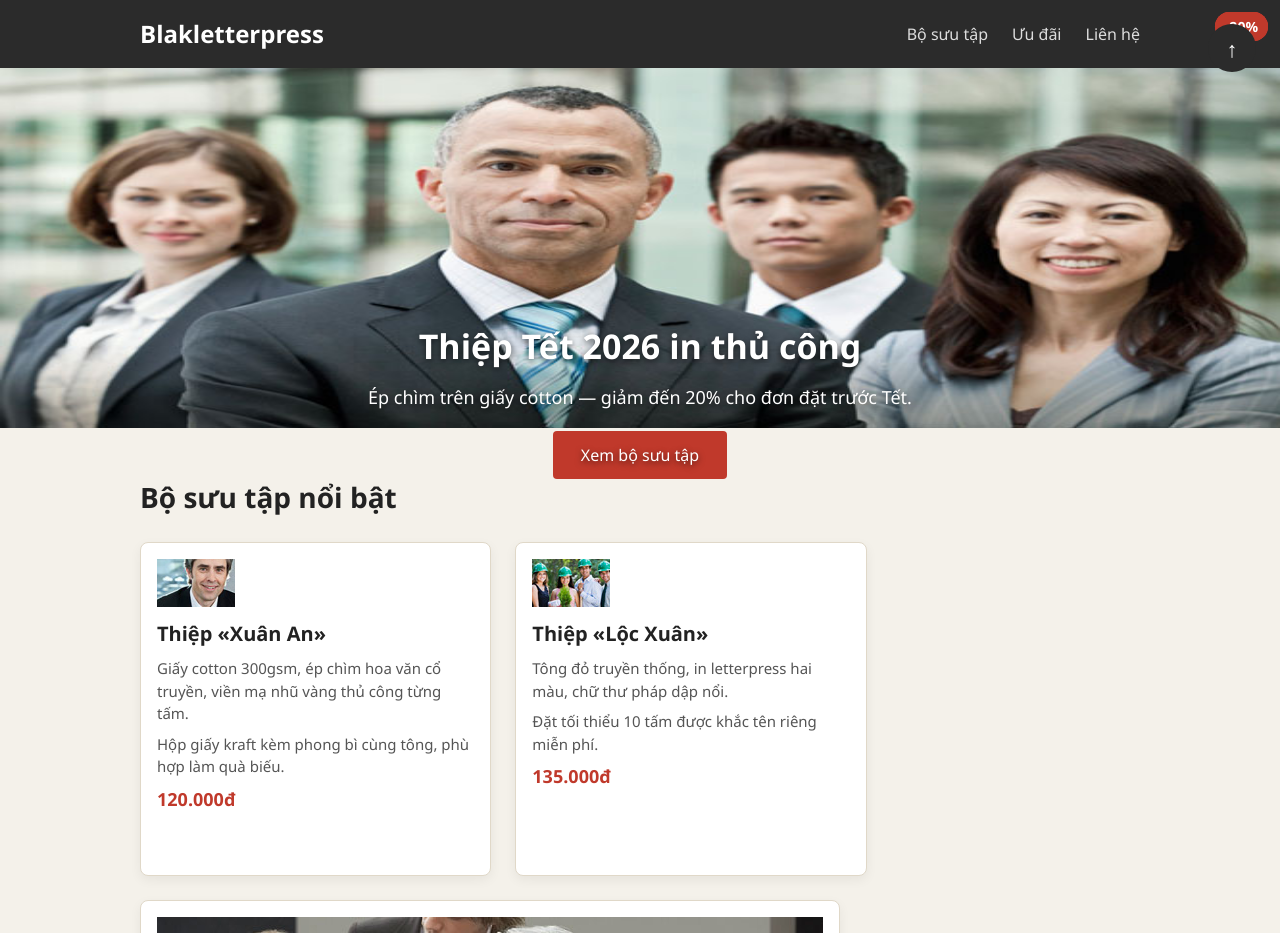
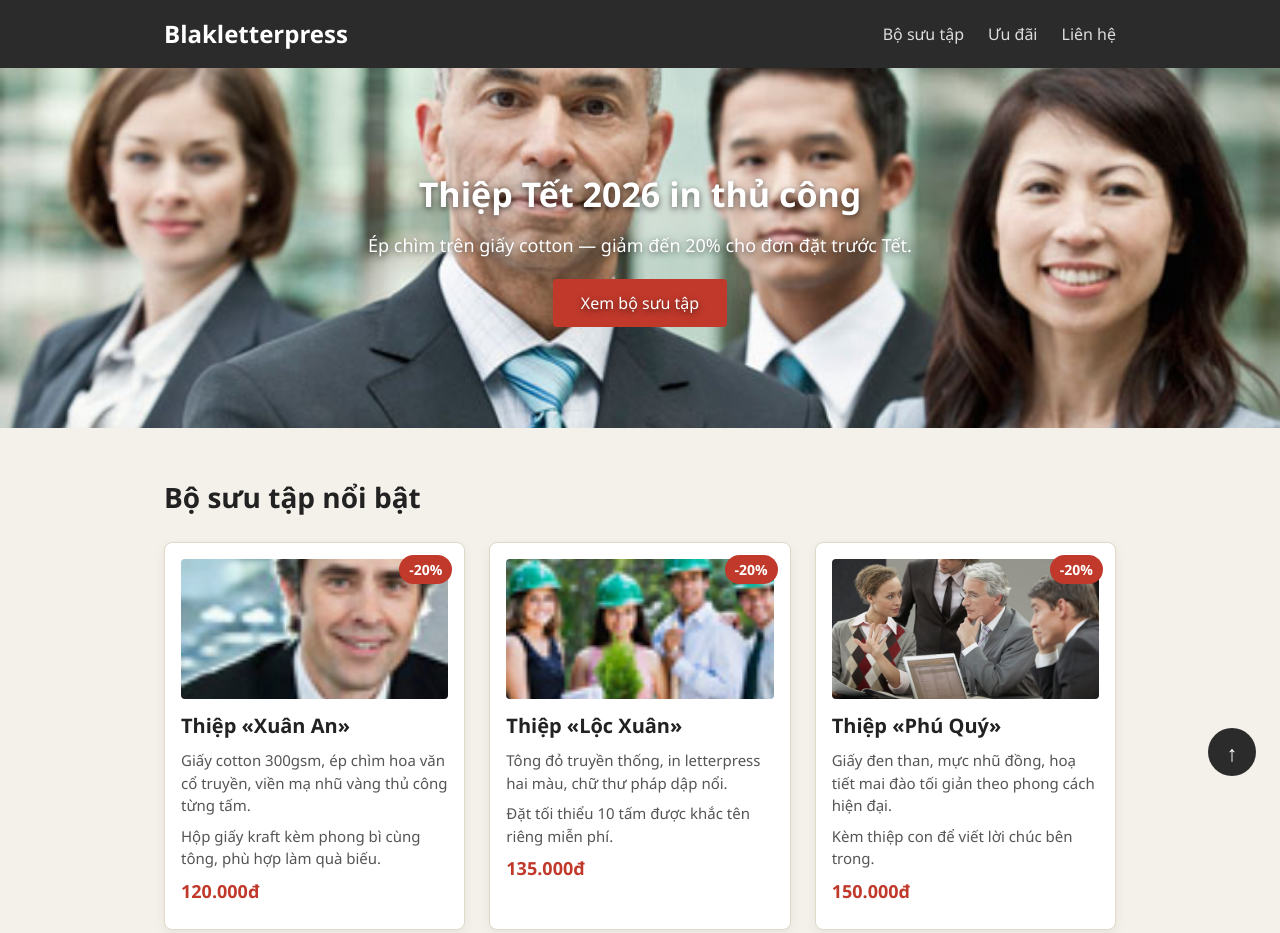
Before and after one commit to nqson-5625/web172920, a plain HTML site: page baitapCSS/Baitap1/trang.html in a window 1280 px wide. Shown: the top 933 px of the page. Drawn offline with Linux system fonts and the light colour scheme.

Commit message:
fix: style.css

```diff
--- /dev/null
+++ b/baitapCSS/Baitap1/style.css
@@ -0,0 +1,209 @@
+/* =====================================================================
+   Blakletterpress — Trang khuyến mãi thiệp Tết 2026
+   HOẠT ĐỘNG 1 — CSS ĐÃ CÀI LỖI (chủ đề: Box model + Position).
+
+   Trang này đáng lẽ hiển thị như sau:
+   - Thanh menu trên cùng DÍNH lại khi cuộn (sticky) và luôn nằm trên ảnh.
+   - Ảnh hero phủ kín khung, chữ tiêu đề nằm CHÍNH GIỮA ảnh.
+   - Ba thẻ sản phẩm xếp thành MỘT HÀNG, mỗi thẻ có nhãn "-20%" ở GÓC TRÊN
+     BÊN PHẢI của chính thẻ đó; ảnh và chữ nằm gọn trong thẻ.
+   - Nút "↑" nổi cố định ở GÓC DƯỚI BÊN PHẢI màn hình khi cuộn.
+
+   Hiện tại bố cục đang VỠ. Nhiệm vụ của bạn (KHÔNG dùng AI): tìm và sửa
+   các lỗi box model / position để trang hiển thị đúng như mô tả trên.
+   ===================================================================== */
+
+* {
+	margin: 0;
+	padding: 0;
+	box-sizing: border-box; /* Sửa box model: padding/border được tính trong width/height */
+}
+
+body {
+	font-family: "Segoe UI", Arial, sans-serif;
+	color: #222;
+	background: #f4f1ea;
+	line-height: 1.5;
+}
+
+a {
+	color: inherit;
+}
+
+/* ===== Header / thanh điều hướng ===== */
+.site-header {
+	background: #2b2b2b;
+	position: sticky;
+	top: 0;          /* Sticky cần có mốc bám */
+	z-index: 10;     /* Luôn nằm trên hero */
+}
+
+.header-inner {
+	max-width: 1000px;
+	margin: 0 auto;
+	padding: 16px 24px;
+	display: flex;
+	align-items: center;
+	justify-content: space-between;
+}
+
+.brand {
+	color: #fff;
+	font-size: 24px;
+	font-weight: bold;
+	text-decoration: none;
+}
+
+.main-nav ul {
+	list-style: none;
+	display: flex;
+	gap: 24px;
+}
+
+.main-nav a {
+	color: #ddd;
+	text-decoration: none;
+}
+
+.main-nav a:hover {
+	color: #fff;
+}
+
+/* ===== Hero ===== */
+.hero {
+	position: relative; /* Làm mốc định vị cho .hero-overlay */
+	height: 360px;
+	overflow: hidden;
+}
+
+.hero-bg {
+	display: block;
+	width: 100%;
+	height: 100%;
+	object-fit: cover; /* Phủ kín khung mà không làm méo ảnh */
+}
+
+.hero-overlay {
+	position: absolute;
+	top: 50%;
+	left: 50%;
+	transform: translate(-50%, -50%);
+	width: 80%;
+	max-width: 560px;
+	text-align: center;
+	color: #fff;
+	text-shadow: 0 2px 6px rgba(0, 0, 0, 0.6);
+	z-index: 5;
+}
+
+.hero-overlay h1 {
+	font-size: 34px;
+	margin-bottom: 12px;
+}
+
+.hero-overlay p {
+	font-size: 18px;
+	margin-bottom: 20px;
+}
+
+.hero-btn {
+	display: inline-block;
+	padding: 12px 28px;
+	background: #c0392b;
+	color: #fff;
+	text-decoration: none;
+	border-radius: 4px;
+}
+
+/* ===== Khu sản phẩm ===== */
+.products {
+	max-width: 1000px;
+	margin: 48px auto;
+	padding: 0 24px;
+}
+
+.products h2 {
+	margin-bottom: 24px;
+	font-size: 28px;
+}
+
+.card-list {
+	display: flex;
+	flex-wrap: wrap;
+	gap: 24px;
+}
+
+.card {
+	position: relative; /* Làm mốc định vị cho .badge */
+	flex: 0 0 calc((100% - 48px) / 3);
+	height: auto;       /* Tránh nội dung bị tràn khỏi chiều cao cố định */
+	background: #fff;
+	border: 1px solid #e0d8c8;
+	border-radius: 8px;
+	padding: 16px;
+	box-shadow: 0 4px 12px rgba(0, 0, 0, 0.06);
+}
+
+.badge {
+	position: absolute;
+	top: 12px;
+	right: 12px;
+	background: #c0392b;
+	color: #fff;
+	font-size: 14px;
+	font-weight: bold;
+	padding: 4px 10px;
+	border-radius: 20px;
+}
+
+.card img {
+	display: block;
+	width: 100%;
+	height: 140px;
+	object-fit: cover;
+	border-radius: 4px;
+}
+
+.card-body h3 {
+	margin: 12px 0 8px;
+	font-size: 20px;
+}
+
+.card-body p {
+	margin-bottom: 8px;
+	font-size: 15px;
+	color: #555;
+}
+
+.card-body .price {
+	color: #c0392b;
+	font-weight: bold;
+	font-size: 18px;
+}
+
+/* ===== Nút lên đầu trang ===== */
+.back-to-top {
+	position: fixed;
+	bottom: 24px;
+	right: 24px;
+	z-index: 20;
+	width: 48px;
+	height: 48px;
+	background: #2b2b2b;
+	color: #fff;
+	text-align: center;
+	line-height: 48px;
+	font-size: 22px;
+	text-decoration: none;
+	border-radius: 50%;
+}
+
+/* ===== Footer ===== */
+.site-footer {
+	margin-top: 48px;
+	padding: 32px 24px;
+	background: #2b2b2b;
+	color: #cfcfcf;
+	text-align: center;
+	font-size: 14px;
+}
--- a/baitapCSS/Baitap1/trang.html
+++ b/baitapCSS/Baitap1/trang.html
@@ -1,11 +1,13 @@
 <!DOCTYPE html>
 <html lang="vi">
+
 <head>
 	<meta charset="UTF-8">
 	<meta name="viewport" content="width=device-width, initial-scale=1.0">
 	<title>Khuyến mãi thiệp Tết 2026 — Blakletterpress</title>
-	<link rel="stylesheet" href="style-loi.css">
+	<link rel="stylesheet" href="style.css">
 </head>
+
 <body>
 	<header class="site-header">
 		<div class="header-inner">
@@ -39,7 +41,8 @@
 					<img src="./images/smiling.jpg" alt="Thiệp Xuân An">
 					<div class="card-body">
 						<h3>Thiệp &laquo;Xuân An&raquo;</h3>
-						<p>Giấy cotton 300gsm, ép chìm hoa văn cổ truyền, viền mạ nhũ vàng thủ công từng tấm.</p>
+						<p>Giấy cotton 300gsm, ép chìm hoa văn cổ truyền, viền mạ nhũ vàng thủ
+							công từng tấm.</p>
 						<p>Hộp giấy kraft kèm phong bì cùng tông, phù hợp làm quà biếu.</p>
 						<p class="price">120.000đ</p>
 					</div>
@@ -50,7 +53,8 @@
 					<img src="./images/ecofriends.jpg" alt="Thiệp Lộc Xuân">
 					<div class="card-body">
 						<h3>Thiệp &laquo;Lộc Xuân&raquo;</h3>
-						<p>Tông đỏ truyền thống, in letterpress hai màu, chữ thư pháp dập nổi.</p>
+						<p>Tông đỏ truyền thống, in letterpress hai màu, chữ thư pháp dập nổi.
+						</p>
 						<p>Đặt tối thiểu 10 tấm được khắc tên riêng miễn phí.</p>
 						<p class="price">135.000đ</p>
 					</div>
@@ -61,7 +65,8 @@
 					<img src="./images/meeting.jpg" alt="Thiệp Phú Quý">
 					<div class="card-body">
 						<h3>Thiệp &laquo;Phú Quý&raquo;</h3>
-						<p>Giấy đen than, mực nhũ đồng, hoạ tiết mai đào tối giản theo phong cách hiện đại.</p>
+						<p>Giấy đen than, mực nhũ đồng, hoạ tiết mai đào tối giản theo phong
+							cách hiện đại.</p>
 						<p>Kèm thiệp con để viết lời chúc bên trong.</p>
 						<p class="price">150.000đ</p>
 					</div>
@@ -78,4 +83,5 @@
 		<p>Hotline đặt hàng: 024&nbsp;xxxx&nbsp;xxxx.</p>
 	</footer>
 </body>
+
 </html>
```
